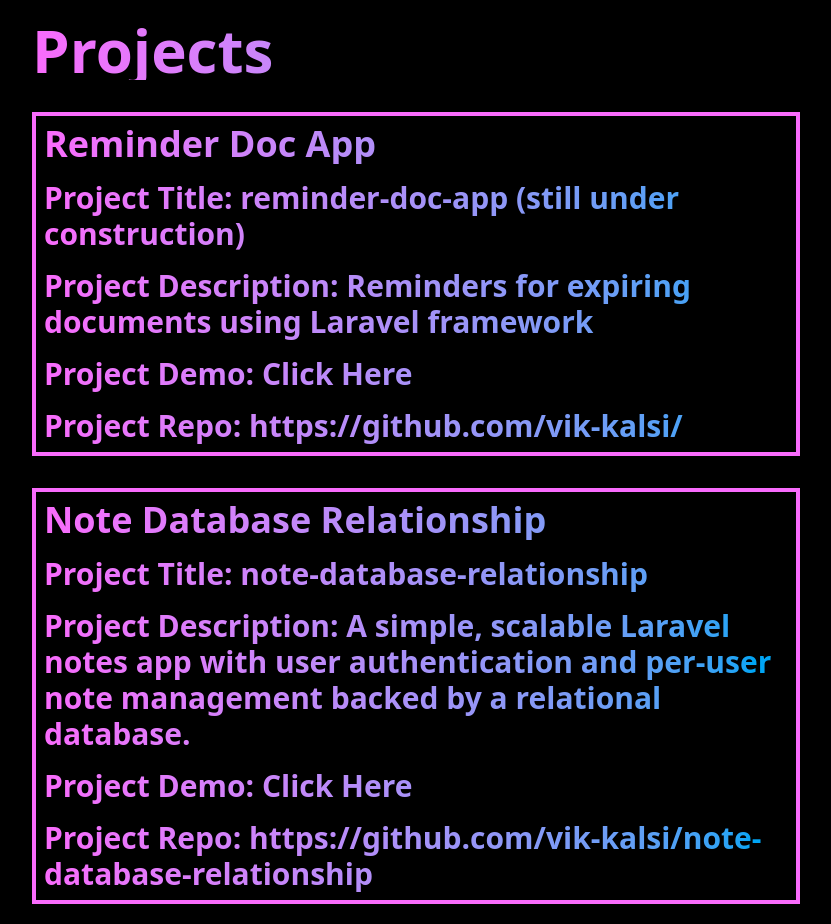
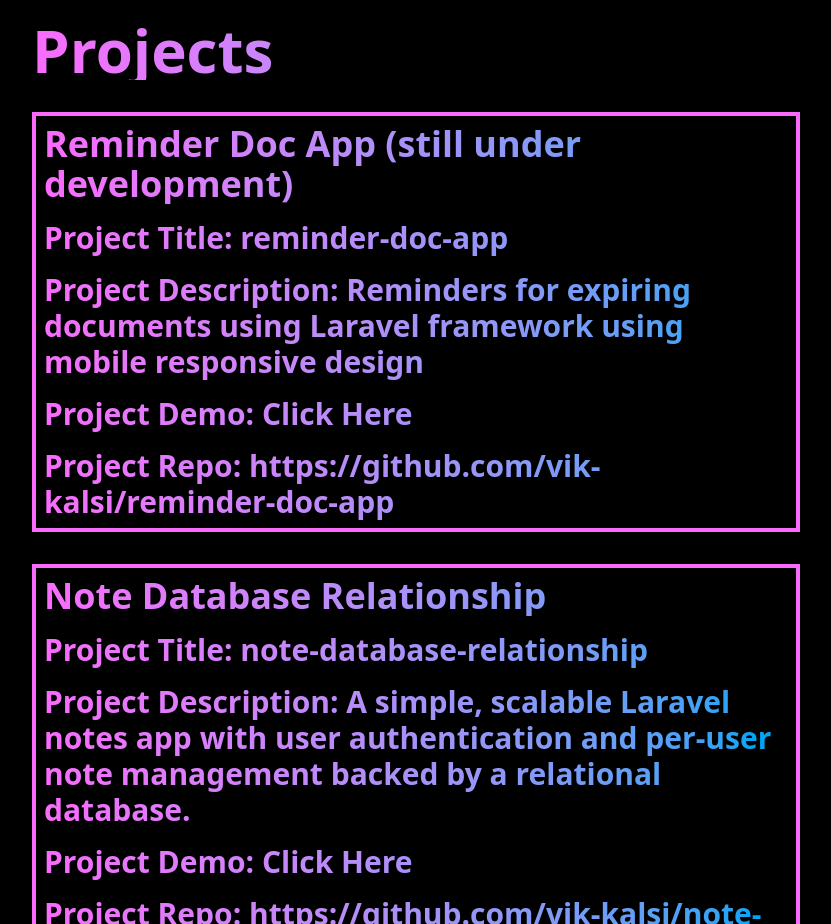
Before and after one commit to vik-kalsi/vik-kalsi-portfolio, a website: page index.html in a window 1280 px wide. Shown: the part 2220-3144 px from the top of the page, without its empty margins (224-1055 px from the left). Drawn offline with nearby package versions, Linux system fonts and the light colour scheme.

Commit message:
Minor changes for reminder-doc-app details

```diff
--- a/index.html
+++ b/index.html
@@ -159,11 +159,11 @@
         <h1 id="projects" class="font-bold mb-4 text-4xl md:text-6xl text-transparent bg-clip-text bg-linear-to-r from-[#F96BFC] to-sky-500">Projects</h1>
 
         <div class="mt-4 border-4 p-2 grid gap-4 w-82.5 md:w-xl lg:w-3xl">
-            <h1 class="font-bold text-2xl md:text-4xl text-transparent bg-clip-text bg-linear-to-r from-[#F96BFC] to-sky-500 underline underline-offset-2">Reminder Doc App</h1>
-            <h2 class="font-bold text-base md:text-3xl text-transparent bg-clip-text bg-linear-to-r from-[#F96BFC] to-sky-500">Project Title: reminder-doc-app (still under construction)</h2>
-            <h2 class="font-bold text-base md:text-3xl text-transparent bg-clip-text bg-linear-to-r from-[#F96BFC] to-sky-500">Project Description: Reminders for expiring documents using Laravel framework</h2>
-            <h2 class="font-bold text-base md:text-3xl text-transparent bg-clip-text bg-linear-to-r from-[#F96BFC] to-sky-500">Project Demo: <a class="underline underline-offset-2" href="#">Click Here</a></h2>
-            <h2 class="font-bold text-base md:text-3xl text-transparent bg-clip-text bg-linear-to-r from-[#F96BFC] to-sky-500">Project Repo: <a class="underline underline-offset-2" href="https://github.com/vik-kalsi/">https://github.com/vik-kalsi/</a></h2>
+            <h1 class="font-bold text-2xl md:text-4xl text-transparent bg-clip-text bg-linear-to-r from-[#F96BFC] to-sky-500 underline underline-offset-2">Reminder Doc App (still under development)</h1>
+            <h2 class="font-bold text-base md:text-3xl text-transparent bg-clip-text bg-linear-to-r from-[#F96BFC] to-sky-500">Project Title: reminder-doc-app</h2>
+            <h2 class="font-bold text-base md:text-3xl text-transparent bg-clip-text bg-linear-to-r from-[#F96BFC] to-sky-500">Project Description: Reminders for expiring documents using Laravel framework using mobile responsive design</h2>
+            <h2 class="font-bold text-base md:text-3xl text-transparent bg-clip-text bg-linear-to-r from-[#F96BFC] to-sky-500">Project Demo: <a class="underline underline-offset-2" href="https://reminder-doc-app-main-drt1aq.laravel.cloud/">Click Here</a></h2>
+            <h2 class="font-bold text-base md:text-3xl text-transparent bg-clip-text bg-linear-to-r from-[#F96BFC] to-sky-500">Project Repo: <a class="underline underline-offset-2" href="https://github.com/vik-kalsi/reminder-doc-app">https://github.com/vik-kalsi/reminder-doc-app</a></h2>
         </div>
 
 
```
